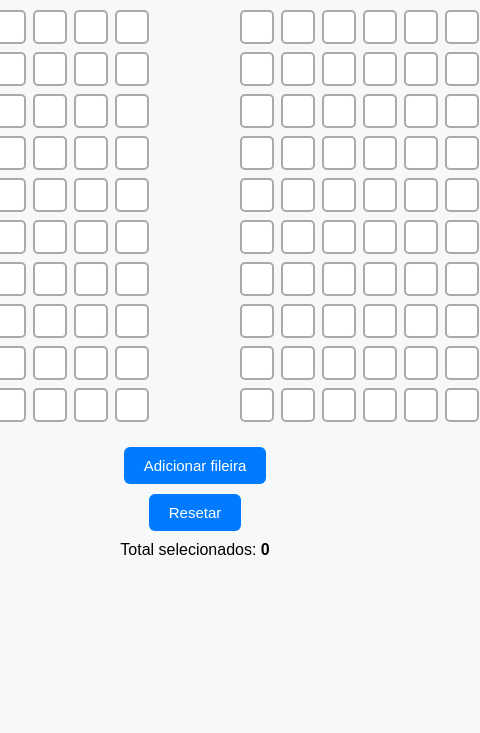
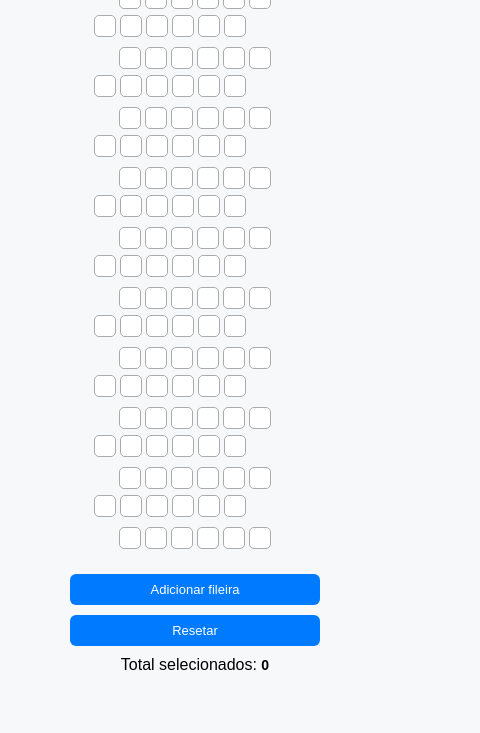
Before and after one commit to JPDiasOli/Cadeiras, a plain HTML site: page index.html in a window 390 px wide. Shown: the part 111-844 px from the top of the page, 480 px wide, since content can reach past the window. Drawn offline with Linux system fonts and the light colour scheme.

Commit message:
Responsividade

```diff
--- a/script.js
+++ b/script.js
@@ -3,10 +3,9 @@ const totalSpan = document.getElementById("total");
 const resetButton = document.getElementById("reset");
 const addRowButton = document.getElementById("add-row");
 
-let rows = 10; // começa com 10 fileiras
+let rows = 10;
 const seatsPerSide = 6;
 
-// Função para criar uma fileira
 function createRow() {
   const row = document.createElement("div");
   row.classList.add("row");
@@ -29,9 +28,9 @@ function createRow() {
 
   row.appendChild(leftSide);
 
-  // corredor central (vazio)
+  // Corredor central (invisível, apenas espaçamento)
   const corridor = document.createElement("div");
-  corridor.style.width = "60px"; // espaçamento entre lados
+  corridor.style.width = "40px";
   row.appendChild(corridor);
 
   row.appendChild(rightSide);
@@ -43,13 +42,11 @@ for (let i = 0; i < rows; i++) {
   createRow();
 }
 
-// Atualiza o total selecionado
 function updateTotal() {
   const selectedSeats = document.querySelectorAll(".seat.selected");
   totalSpan.textContent = selectedSeats.length;
 }
 
-// Evento para selecionar cadeiras
 seatingContainer.addEventListener("click", (e) => {
   if (e.target.classList.contains("seat")) {
     e.target.classList.toggle("selected");
@@ -57,13 +54,11 @@ seatingContainer.addEventListener("click", (e) => {
   }
 });
 
-// Botão resetar
 resetButton.addEventListener("click", () => {
   document.querySelectorAll(".seat.selected").forEach(seat => seat.classList.remove("selected"));
   updateTotal();
 });
 
-// Botão para adicionar fileira
 addRowButton.addEventListener("click", () => {
   createRow();
 });
--- a/style.css
+++ b/style.css
@@ -1,3 +1,4 @@
+/* --------- ESTILO BASE --------- */
 body {
   font-family: Arial, sans-serif;
   background-color: #f7f8fa;
@@ -5,11 +6,13 @@ body {
   flex-direction: column;
   align-items: center;
   padding: 30px;
+  margin: 0;
 }
 
 h1 {
   color: #333;
   margin-bottom: 25px;
+  text-align: center;
 }
 
 #seating-container {
@@ -24,7 +27,7 @@ h1 {
   display: flex;
   align-items: center;
   justify-content: center;
-  gap: 15px; /* espaço entre os lados */
+  gap: 20px; /* espaço entre lados */
 }
 
 .side {
@@ -57,6 +60,7 @@ h1 {
   flex-direction: column;
   align-items: center;
   gap: 10px;
+  text-align: center;
 }
 
 button {
@@ -77,3 +81,100 @@ button:hover {
 #total {
   font-weight: bold;
 }
+
+/* --------- RESPONSIVIDADE --------- */
+
+/* Tablets (telas médias) */
+@media (max-width: 992px) {
+  #seating-container {
+    gap: 10px;
+  }
+
+  .side {
+    grid-template-columns: repeat(6, 28px);
+    gap: 5px;
+  }
+
+  .seat {
+    width: 26px;
+    height: 26px;
+  }
+
+  .row {
+    gap: 15px;
+  }
+
+  button {
+    font-size: 14px;
+    padding: 8px 16px;
+  }
+}
+
+/* Celulares (telas pequenas) */
+@media (max-width: 600px) {
+  body {
+    padding: 15px;
+  }
+
+  h1 {
+    font-size: 20px;
+    margin-bottom: 15px;
+  }
+
+  #seating-container {
+    width: 100%;
+    gap: 6px;
+  }
+
+  .row {
+    gap: 10px;
+    flex-wrap: wrap;
+  }
+
+  .side {
+    grid-template-columns: repeat(6, 22px);
+    gap: 4px;
+  }
+
+  .seat {
+    width: 20px;
+    height: 20px;
+    border-width: 1px;
+  }
+
+  .controls {
+    width: 100%;
+  }
+
+  button {
+    width: 90%;
+    max-width: 250px;
+    font-size: 13px;
+    padding: 8px 12px;
+  }
+
+  #total {
+    font-size: 14px;
+  }
+}
+
+/* Telas grandes (monitores) */
+@media (min-width: 1200px) {
+  .side {
+    grid-template-columns: repeat(6, 40px);
+    gap: 8px;
+  }
+
+  .seat {
+    width: 36px;
+    height: 36px;
+  }
+
+  .row {
+    gap: 25px;
+  }
+
+  h1 {
+    font-size: 28px;
+  }
+}
```
